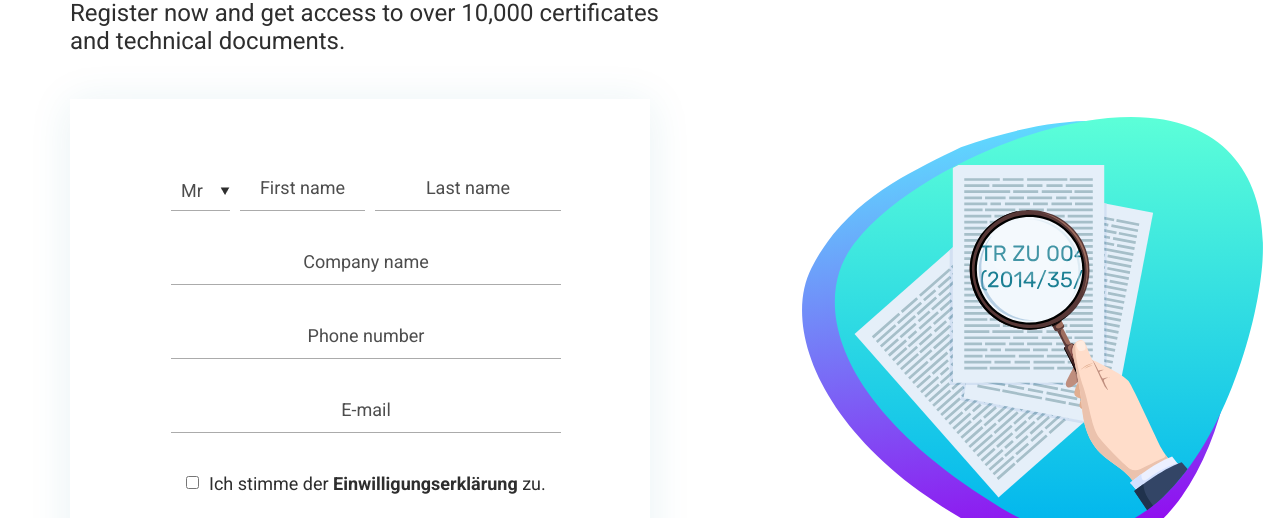
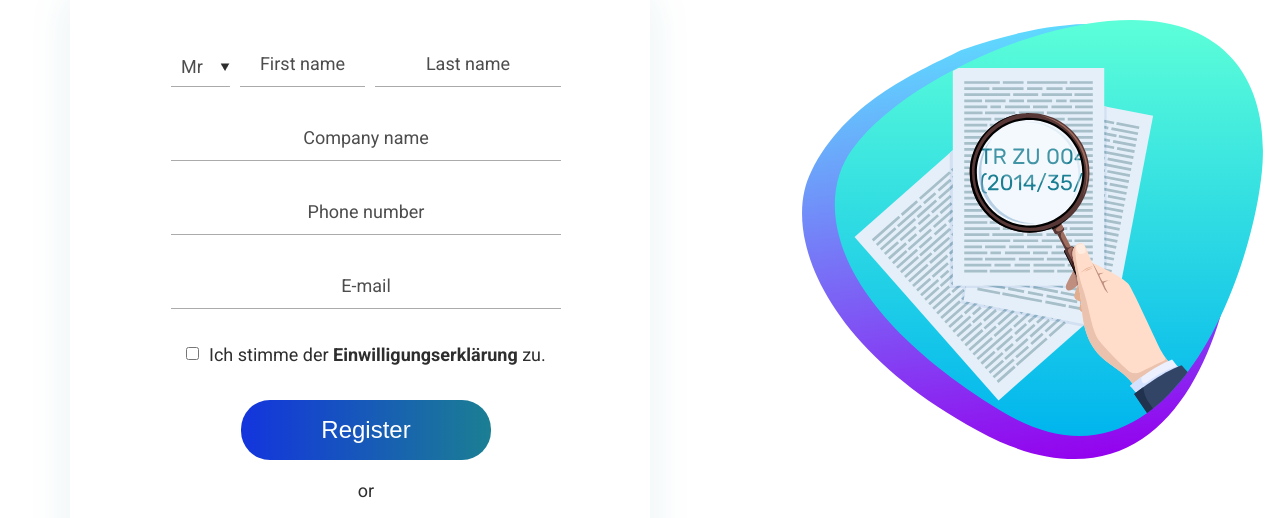
Before and after one commit to Gabi12345-glitch/EAC-EXPERTS, a plain HTML site: page form.html in a window 1280 px wide. Shown: the part 267-785 px from the top of the page. Drawn offline with Linux system fonts and the light colour scheme.

Commit message:
repare bag

```diff
--- a/scss/style.scss
+++ b/scss/style.scss
@@ -41,16 +41,14 @@ button{
                         display: none;
                     }
 .container__eac{
-    padding-top: 50px;
-    padding-bottom: 22px;
+    padding-top: 25px;
+    padding-bottom: 15px;
     .block__logo{
         text-align: center;
     }
     .container__all{
         padding-left: 70px;
-
-    //    position: relative;
-        margin-top: 95px;
+        margin-top: 23px;
         .container__form{
             display: flex;
             justify-content: space-between;
@@ -77,7 +75,7 @@ button{
                     color: #2E2E2E;
                 }
                 .block__form{
-                    margin-top: 44px;
+                    margin-top: 35px;
 
 
                     max-width: 580px;
@@ -87,7 +85,7 @@ button{
 
                     form{
 
-                        padding: 73px 84px 29px 96px;
+                        padding: 55px 84px 29px 96px;
                         .inner__form{
                             max-width: 390px;
                             margin: 0 auto;
@@ -154,7 +152,7 @@ button{
                                 display: flex;
                                 align-items: center;
                                 max-width: 360px;
-                                margin: 40px auto;
+                                margin: 35px auto;
 
                                 .col{
                                     p{
@@ -171,7 +169,7 @@ button{
                             }
 
                             .block__or{
-                                margin: 25px 0 25px 0;
+                                margin: 20px 0 20px 0;
                                 text-align: center;
                                 p{
                                     font-size: 18px;
@@ -233,7 +231,7 @@ button{
     .copyright{
 
         padding-right: 70px;
-        margin-top: 45px;
+        margin-top: 40px;
         display: flex;
         justify-content: space-between;
         .info{
@@ -297,7 +295,7 @@ button{
         padding-right: 0px!important;
     }
 .block__form.regulation{
-    margin-bottom: 290px;
+    margin-bottom: 190px;
     max-width: 1700px!important;
     padding-top: 100px;
     padding-bottom: 50px;
```
Also changed, not shown: scss/style.css, 1 other file.
